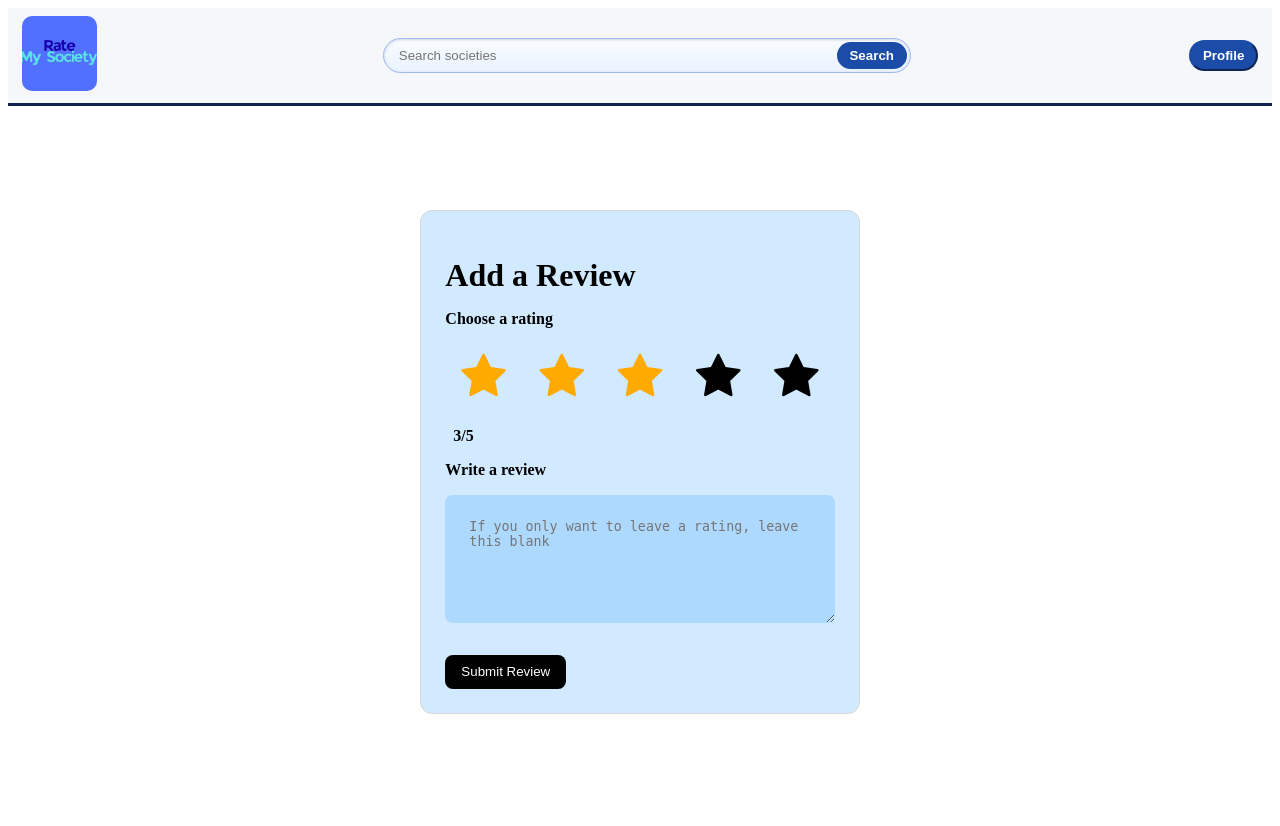
After one commit to imi-ros-fox/Rate_My_Soc, a Django app: template templates/rango/review.html in a window 1280 px wide. The commit adds this page. Run offline with Django 3.2, Linux system fonts and the light colour scheme; the template is opened without the code that fills it, so the values that code supplies are empty.

Commit message:
create_soc page and review page

```diff
--- a/templates/rango/header.html
+++ b/templates/rango/header.html
@@ -19,7 +19,9 @@
         </form>
     </div>
     {% if user.is_authenticated %}
-        <button class= "Create_Soc" action="#">Create Socity</button>
+        <form class="create-soc-form" method="get" action="{% url 'rango:create_Soc' %}">
+            <button class="Create_Soc" type="submit">Create a Society</button>
+        </form>
         <div class="profile_logged_in">
             <button class= "dropdown_logged_in">Profile</button>
             <div class="Logged_in_content">
--- a/templates/rango/login.html
+++ b/templates/rango/login.html
@@ -20,7 +20,7 @@
 
                 <div class="auth-actions">
                     <button class="submit-btn" type="submit">Log In</button>
-                    <a class="alt-auth-link" href="{% url 'rango:register' %}">Sign Up instead</a>
+                    <a  href="{% url 'rango:register' %}">Sign Up instead</a>
                 </div>
             </form>
         </div>
--- /dev/null
+++ b/templates/rango/review.html
@@ -0,0 +1,139 @@
+<!--this is based of w3Scools Star Rating -->
+
+<!DOCTYPE html>
+
+{% extends 'rango/base.html' %}
+{% load staticfiles %}
+{% block title_block %}
+    Rate My Soc - Star Slider
+{% endblock %}
+{% block body_block %}
+
+<link rel="stylesheet" href="https://cdnjs.cloudflare.com/ajax/libs/font-awesome/4.7.0/css/font-awesome.min.css">
+
+<div class="page">
+    <div class="review-card">
+        <h1>Add a Review</h1>
+        <form method="post">
+            {% csrf_token %}
+            <label for="rating">Choose a rating</label>
+            <input id="rating" name="rating" type="hidden" value="3">
+            <div class="clickable-stars">
+                <button type="button" class="star-btn" data-value="1" onclick="setRating(1)"></button>
+                <button type="button" class="star-btn" data-value="2" onclick="setRating(2)"></button>
+                <button type="button" class="star-btn" data-value="3" onclick="setRating(3)"></button>
+                <button type="button" class="star-btn" data-value="4" onclick="setRating(4)"></button>
+                <button type="button" class="star-btn" data-value="5" onclick="setRating(5)"></button>
+            </div>
+            <span class="rating-display"><span id="rating-value">3</span>/5</span>
+            <label for="review">Write a review </label>
+            <textarea class="review" id="review" name="review" rows="6" placeholder="If you only want to leave a rating, leave this blank"></textarea>
+            <button class="submit-btn" type="submit">Submit Review</button>
+        </form>
+    </div>
+</div>
+
+<style>
+    .page{
+        display: flex;
+        justify-content: center;
+        align-items: center;
+        min-height: calc(100vh - 120px);
+    }
+    .review-card {
+        max-width: 420px;
+        padding: 1.5rem;
+        border: 1px solid #d7d7d7;
+        border-radius: 12px;
+        background: #d2eaff;
+    }
+      .review {
+        height: 80px;
+        padding: 1.5rem;
+        border: 0;
+        border-radius: 8px;
+        background: #add9ff;
+    }
+
+    .submit-btn {
+        margin-top: 1rem;
+        background: #000000;
+        color: #ffffff;
+        width : fit-content;
+    }
+    .review-card h1 {
+        margin-bottom: 1rem;
+    }
+
+    .review-card form {
+        display: grid;
+        gap: 1rem;
+    }
+
+    .review-card label {
+        font-weight: 600;
+    }
+
+    .clickable-stars {
+        display: inline-flex;
+        gap: 0.1rem;
+    }
+
+    .star-btn {
+        border: none;
+        background: none;
+        cursor: pointer;
+        padding: 0;
+        font: normal normal normal 14px/1 FontAwesome;
+        font-size: 3rem;
+        color: #000000;
+        transition: color 0.2s;
+        width: auto;
+    }
+
+    .star-btn::before {
+        content: "\f005";
+    }
+
+    .star-btn:hover {
+        color: #ffaa00;
+    }
+
+    .star-btn.active {
+        color: #ffaa00;
+    }
+
+    .rating-display {
+        font-weight: 600;
+        margin-left: 0.5rem;
+    }
+
+    .review-card button {
+        width: fit-content;
+        padding: 0.6rem 1rem;
+        border: 0;
+        border-radius: 8px;
+        cursor: pointer;
+    }
+</style>
+
+<script>
+    function setRating(value) {
+        document.getElementById('rating').value = value;
+        document.getElementById('rating-value').textContent = value;
+
+        const buttons = document.querySelectorAll('.star-btn');
+        buttons.forEach((btn, index) => {
+            if (index < value) {
+                btn.classList.add('active');
+            } else {
+                btn.classList.remove('active');
+            }
+        });
+    }
+    document.addEventListener('DOMContentLoaded', function() {
+        const rating = document.getElementById('rating').value;
+        setRating(rating);
+    });
+</script>
+{% endblock %}
```
Also changed, not shown: templates/rango/create_soc.html (added, +142 -0 lines).
